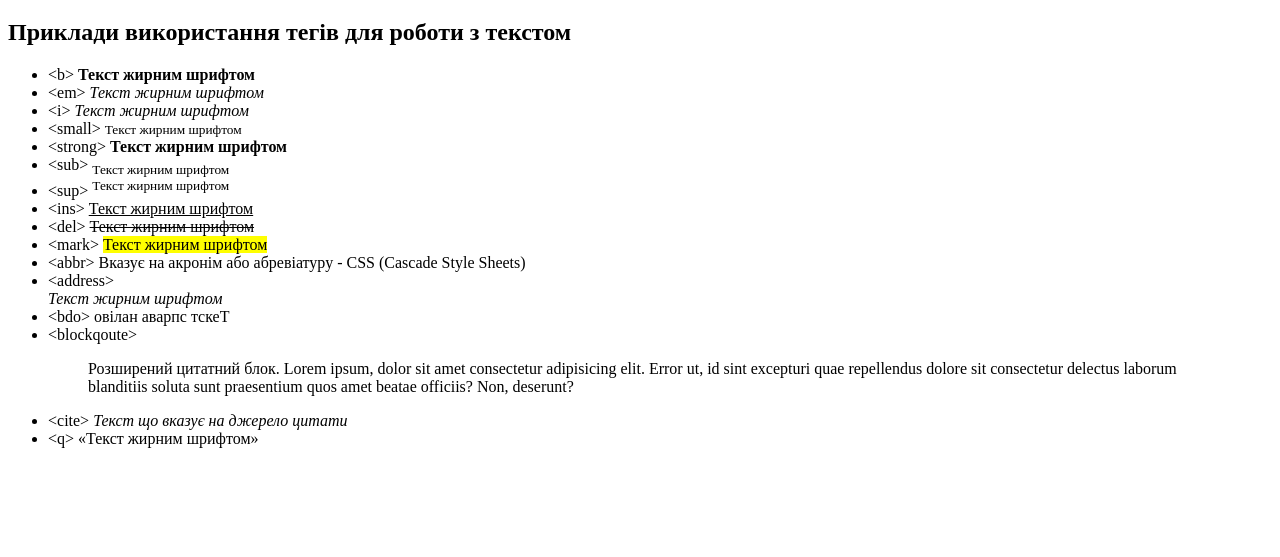
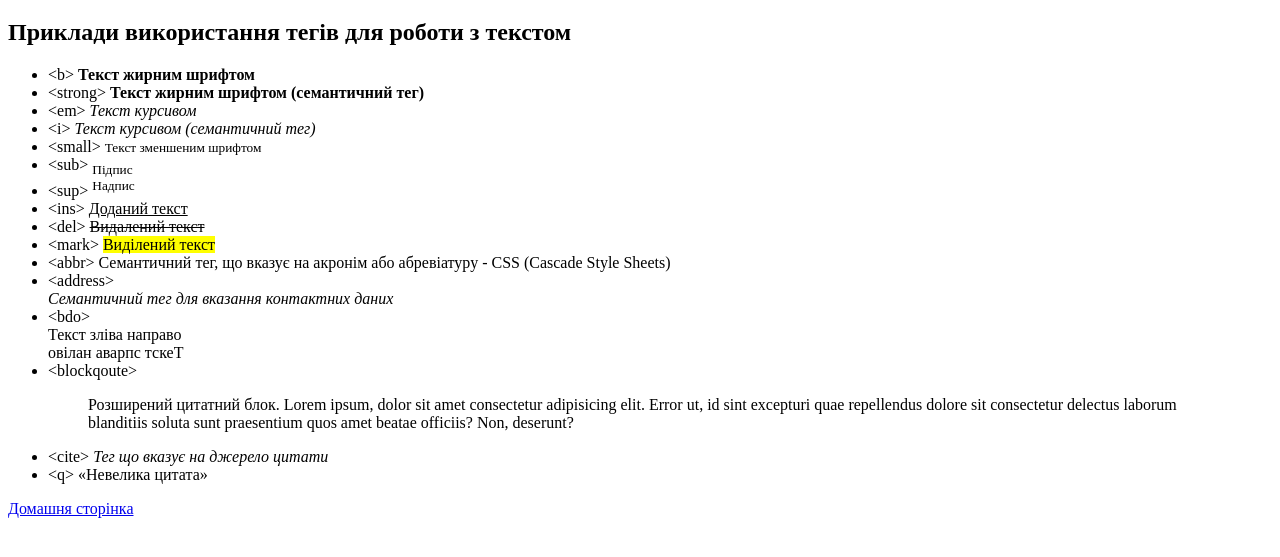
Before and after one commit to ihor-il/web-design-lab-3, a plain HTML site: page pages/text.html in a window 1280 px wide. Shown: the part 61-618 px from the top of the page. Drawn offline with Linux system fonts and the light colour scheme.

Commit message:
updated text page

```diff
--- a/pages/text.html
+++ b/pages/text.html
@@ -10,34 +10,46 @@
     </head>
     <body>
         <h1>Лупина Ігор Ігорович</h1>
-        <h2 id="title">Приклади використання тегів для роботи з текстом</h2>
+        <h2>Приклади використання тегів для роботи з текстом</h2>
         <ul>
             <li>&lt;b&gt; <b>Текст жирним шрифтом</b></li>
-            <li>&lt;em&gt; <em>Текст жирним шрифтом</em></li>
-            <li>&lt;i&gt; <i>Текст жирним шрифтом</i></li>
-            <li>&lt;small&gt; <small>Текст жирним шрифтом</small></li>
-            <li>&lt;strong&gt; <strong>Текст жирним шрифтом</strong></li>
-            <li>&lt;sub&gt; <sub>Текст жирним шрифтом</sub></li>
-            <li>&lt;sup&gt; <sup>Текст жирним шрифтом</sup></li>
-            <li>&lt;ins&gt; <ins>Текст жирним шрифтом</ins></li>
-            <li>&lt;del&gt; <del>Текст жирним шрифтом</del></li>
-            <li>&lt;mark&gt; <mark>Текст жирним шрифтом</mark></li>
-            <li>&lt;abbr&gt; Вказує на акронім або абревіатуру - <abbr>CSS</abbr> (Cascade Style Sheets)</li>
+            <li>&lt;strong&gt; <strong>Текст жирним шрифтом (семантичний тег)</strong></li>
+            <li>&lt;em&gt; <em>Текст курсивом</em></li>
+            <li>&lt;i&gt; <i>Текст курсивом (семантичний тег)</i></li>
+            <li>&lt;small&gt; <small>Текст зменшеним шрифтом</small></li>
+            <li>&lt;sub&gt; <sub>Підпис</sub></li>
+            <li>&lt;sup&gt; <sup>Надпис</sup></li>
+            <li>&lt;ins&gt; <ins>Доданий текст</ins></li>
+            <li>&lt;del&gt; <del>Видалений текст</del></li>
+            <li>&lt;mark&gt; <mark>Виділений текст</mark></li>
+            <li>
+                &lt;abbr&gt; Семантичний тег, що вказує на акронім або абревіатуру - <abbr>CSS</abbr> (Cascade Style
+                Sheets)
+            </li>
             <li>
                 &lt;address&gt;
-                <address>Текст жирним шрифтом</address>
+                <address>Семантичний тег для вказання контактних даних</address>
             </li>
-            <li>&lt;bdo&gt; <bdo dir="rtl">Текст справа наліво</bdo></li>
+            <li>
+                &lt;bdo&gt;
+                <br />
+                <bdo dir="ltr">Текст зліва направо</bdo>
+                <br />
+                <bdo dir="rtl">Текст справа наліво</bdo>
+            </li>
             <li>
                 &lt;blockqoute&gt;
-                <blockquote cite="#title">
+                <blockquote>
                     Розширений цитатний блок. Lorem ipsum, dolor sit amet consectetur adipisicing elit. Error ut, id
                     sint excepturi quae repellendus dolore sit consectetur delectus laborum blanditiis soluta sunt
                     praesentium quos amet beatae officiis? Non, deserunt?
                 </blockquote>
             </li>
-            <li>&lt;cite&gt; <cite>Текст що вказує на джерело цитати</cite></li>
-            <li>&lt;q&gt; <q>Текст жирним шрифтом</q></li>
+            <li>&lt;cite&gt; <cite>Тег що вказує на джерело цитати</cite></li>
+            <li>&lt;q&gt; <q>Невелика цитата</q></li>
         </ul>
     </body>
+    <footer>
+        <a href="../index.html">Домашня сторінка</a>
+    </footer>
 </html>
```
